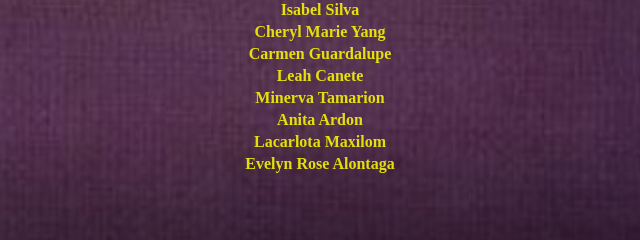
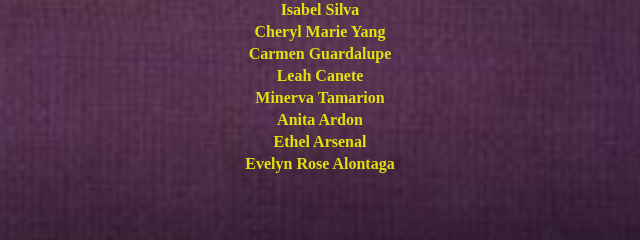
Before and after one commit to KentRecede/Kate-Turns-18, a plain HTML site: page index.html in a window 1280 px wide. Shown: the part 3640-3880 px from the top of the page, 320-960 px from the left. Drawn offline with Linux system fonts and the light colour scheme; a web font is replaced by a local one.

Commit message:
minor changes

```diff
--- a/index.html
+++ b/index.html
@@ -122,7 +122,7 @@
             <li>Leah Canete</li>
             <li>Minerva Tamarion</li>
             <li>Anita Ardon</li>
-            <li>Lacarlota Maxilom</li>
+            <li>Ethel Arsenal</li>
             <li>Evelyn  Rose Alontaga</li>
 
             </ul>
```
